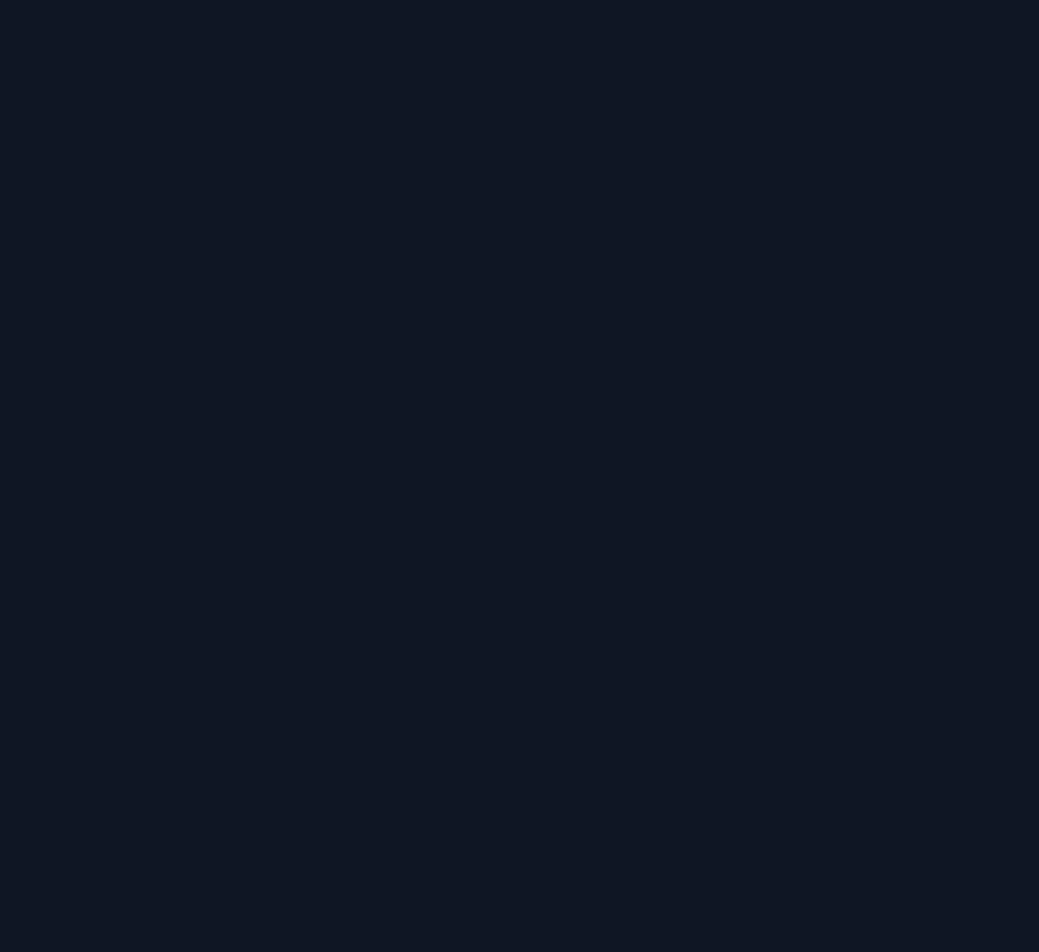
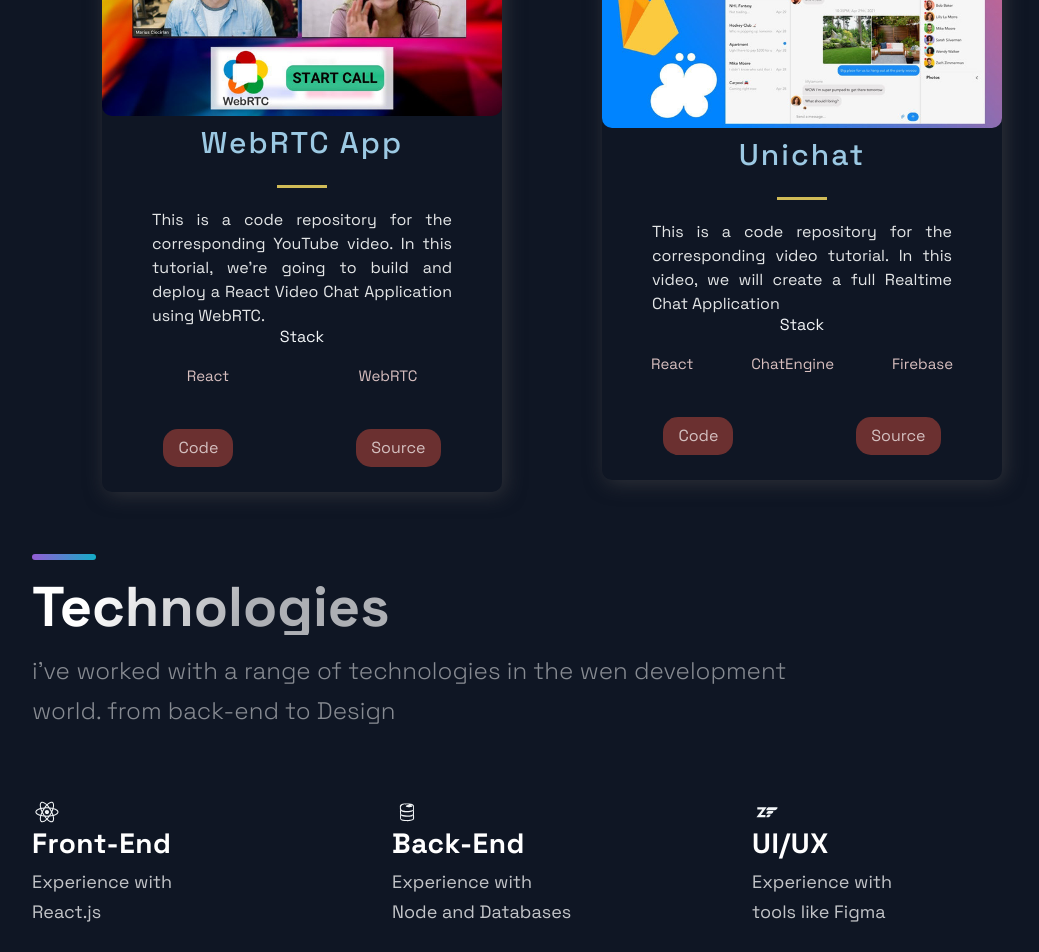
Before and after one commit to robert-devs/my-site, a Next.js app: page / in a window 1280 px wide. Shown: the part 1720-2672 px from the top of the page, without its empty margins (88-1127 px from the left). Before the commit the page ends 800 px from the top, so only its background shows below. Built offline with nearby package versions, Linux system fonts and the light colour scheme.

Commit message:
adding the technology section

```diff
--- a/src/components/Projects/Projects.js
+++ b/src/components/Projects/Projects.js
@@ -1,13 +1,56 @@
-import React from 'react';
+import React from 'react'
 
-import { BlogCard, CardInfo, ExternalLinks, GridContainer, HeaderThree, Hr, Tag, TagList, TitleContent, UtilityList, Img } from './ProjectsStyles';
-import { Section, SectionDivider, SectionTitle } from '../../styles/GlobalComponents';
-import { projects } from '../../constants/constants';
+import {
+  BlogCard,
+  CardInfo,
+  ExternalLinks,
+  GridContainer,
+  HeaderThree,
+  Hr,
+  Tag,
+  TagList,
+  TitleContent,
+  UtilityList,
+  Img,
+} from './ProjectsStyles'
+import {
+  Section,
+  SectionDivider,
+  SectionTitle,
+} from '../../styles/GlobalComponents'
+import { projects } from '../../constants/constants'
 
 const Projects = () => (
-  <div>
-    Projects
-  </div>
-);
+  <Section nopadding id="projects">
+    <SectionDivider />
+    <SectionTitle main>Projects</SectionTitle>
+    <GridContainer>
+      {projects.map((p, i) => {
+        return (
+          <BlogCard key={i}>
+            <Img src={p.image} />
+            <TitleContent>
+              <HeaderThree title>{p.title}</HeaderThree>
+              <Hr />
+            </TitleContent>
+            <CardInfo className="card-info">{p.description}</CardInfo>
+            <div>
+              <TitleContent>Stack</TitleContent>
+              <TagList>
+                {p.tags.map((t, i) => {
+                  return <Tag key={i}>{t}</Tag>
+                })}
+              </TagList>
+            </div>
+            <UtilityList>
+              <ExternalLinks href={p.visit}>Code</ExternalLinks>
+              <ExternalLinks href={p.source}>Source</ExternalLinks>
+            </UtilityList>
+          </BlogCard>
+        )
+      })}
+    </GridContainer>
+  </Section>
+)
 
-export default Projects;
+export default Projects
--- a/src/components/Projects/ProjectsStyles.js
+++ b/src/components/Projects/ProjectsStyles.js
@@ -1,9 +1,10 @@
-import styled from 'styled-components';
+import styled from 'styled-components'
 
 export const Img = styled.img`
-  width:100%;
-  height:100%;
+  width: 100%;
+  height: 100%;
   object-fit: cover;
+  border-radius: 10px;
   overflow: hidden;
 `
 
@@ -20,7 +21,6 @@
     padding: 2rem;
     padding-bottom: 0;
   }
-
 `
 export const BlogCard = styled.div`
   border-radius: 10px;
@@ -30,22 +30,20 @@
   @media ${(props) => props.theme.breakpoints.sm} {
     width: 100%;
   }
-`;
+`
 export const TitleContent = styled.div`
   text-align: center;
   z-index: 20;
   width: 100%;
-
-`;
-
+`
 
 export const HeaderThree = styled.h3`
   font-weight: 500;
   letter-spacing: 2px;
   color: #9cc9e3;
-  padding: .5rem 0;
-  font-size: ${(props) => props.title ? '3rem' : '2rem'};
-`;
+  padding: 0.5rem 0;
+  font-size: ${(props) => (props.title ? '3rem' : '2rem')};
+`
 
 export const Hr = styled.hr`
   width: 50px;
@@ -53,7 +51,7 @@
   margin: 20px auto;
   border: 0;
   background: #d0bb57;
-`;
+`
 
 export const Intro = styled.div`
   width: 170px;
@@ -63,8 +61,7 @@
   font-size: 13px;
   font-style: italic;
   line-height: 18px;
-`;
-
+`
 
 export const CardInfo = styled.p`
   width: 100%;
@@ -74,11 +71,9 @@
   line-height: 24px;
   text-align: justify;
   @media ${(props) => props.theme.breakpoints.sm} {
-    padding:.3rem
-
+    padding: 0.3rem;
   }
-`;
-
+`
 
 export const UtilityList = styled.ul`
   list-style-type: none;
@@ -86,20 +81,19 @@
   display: flex;
   justify-content: space-around;
   margin: 2.5rem 0;
-`;
+`
 
 export const ExternalLinks = styled.a`
-color:#d4c0c0;
+  color: #d4c0c0;
   font-size: 1.6rem;
-padding:1rem 1.5rem;
+  padding: 1rem 1.5rem;
   background: #6b3030;
   border-radius: 15px;
   transition: 0.5s;
-&:hover{
+  &:hover {
     background: #801414;
-
   }
-`;
+`
 
 export const TagList = styled.ul`
   display: flex;
--- a/src/components/Technologies/Technologies.js
+++ b/src/components/Technologies/Technologies.js
@@ -1,12 +1,58 @@
-import React from 'react';
-import { DiFirebase, DiReact, DiZend } from 'react-icons/di';
-import { Section, SectionDivider, SectionText, SectionTitle } from '../../styles/GlobalComponents';
-import { List, ListContainer, ListItem, ListParagraph, ListTitle } from './TechnologiesStyles';
+import React from 'react'
+import { DiFirebase, DiReact, DiZend } from 'react-icons/di'
+import {
+  Section,
+  SectionDivider,
+  SectionText,
+  SectionTitle,
+} from '../../styles/GlobalComponents'
+import {
+  List,
+  ListContainer,
+  ListItem,
+  ListParagraph,
+  ListTitle,
+} from './TechnologiesStyles'
 
-const Technologies = () =>  (
-  <div>
-    Technologies
-  </div>
-);
+const Technologies = () => (
+  <Section id="tech">
+    <SectionDivider />
+    <br />
+    <SectionTitle>Technologies</SectionTitle>
+    <SectionText>
+      i've worked with a range of technologies in the wen development world.
+      from back-end to Design
+    </SectionText>
+    <List>
+      <ListItem>
+        <DiReact size="3rem" />
+        <ListContainer>
+          <ListTitle>Front-End</ListTitle>
+          <ListParagraph>
+            Experience with <br /> React.js
+          </ListParagraph>
+        </ListContainer>
+      </ListItem>
+      <ListItem>
+        <DiFirebase size="3rem" />
+        <ListContainer>
+          <ListTitle>Back-End</ListTitle>
+          <ListParagraph>
+            Experience with <br /> Node and Databases
+          </ListParagraph>
+        </ListContainer>
+      </ListItem>
+      <ListItem>
+        <DiZend size="3rem" />
+        <ListContainer>
+          <ListTitle>UI/UX</ListTitle>
+          <ListParagraph>
+            Experience with <br /> tools like Figma
+          </ListParagraph>
+        </ListContainer>
+      </ListItem>
+    </List>
+  </Section>
+)
 
-export default Technologies;
+export default Technologies
```
Lines whose indentation alone changed are shown as unchanged.
